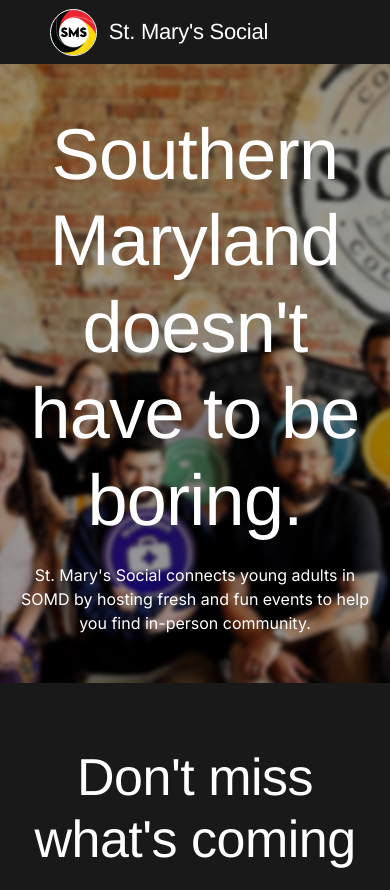
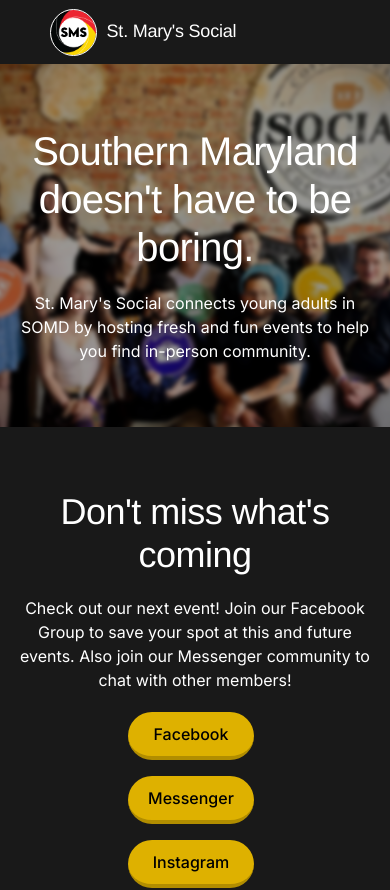
Before and after one commit to phoebe-wing/st-marys-social-website, a React (Vite) app: page / in a window 390 px wide. Shown: the top 890 px of the page. Built offline with nearby package versions, Linux system fonts and the light colour scheme; a web font is replaced by a local one.

Commit message:
mobile improved

```diff
--- a/src/components/HomeMobile.tsx
+++ b/src/components/HomeMobile.tsx
@@ -100,7 +100,7 @@
 
   return (
     <div
-      className="flex flex-col items-start relative"
+      className="flex flex-col items-start relative w-full overflow-x-hidden"
       data-spacing-sizing-mode="mobile"
       data-typography-mode="mobile"
     >
@@ -121,7 +121,7 @@
       </header>
 
       <section
-        className="relative flex flex-col items-center justify-center min-h-[70vh] px-[var(--spacing-sizing-page-padding-padding-global)] py-12 self-stretch w-full overflow-hidden"
+        className="flex flex-col items-center gap-12 pt-[var(--spacing-sizing-section-padding-padding-section-large)] pr-[var(--spacing-sizing-page-padding-padding-global)] pb-[var(--spacing-sizing-section-padding-padding-section-large)] pl-[var(--spacing-sizing-page-padding-padding-global)] relative self-stretch w-full flex-[0_0_auto] overflow-hidden"
         aria-labelledby="hero-heading"
       >
         <div
@@ -130,7 +130,8 @@
           aria-hidden="true"
         />
         <div className="absolute inset-0 bg-black/40" aria-hidden="true" />
-        <div className="flex flex-col items-center gap-5 relative w-full">
+        <div className="flex flex-col max-w-[var(--spacing-sizing-container-container-large)] items-center gap-12 relative w-full flex-[0_0_auto]">
+          <div className="flex flex-col max-w-[var(--spacing-sizing-max-width-max-width-large)] items-center gap-5 relative w-full flex-[0_0_auto]">
             <h1
               id="hero-heading"
               className="relative self-stretch mt-[-1.00px] font-heading-h1 font-[number:var(--heading-h1-font-weight)] text-[color:var(--primitives-color-white)] text-[length:var(--heading-h1-font-size)] text-center tracking-[var(--heading-h1-letter-spacing)] leading-[var(--heading-h1-line-height)] [font-style:var(--heading-h1-font-style)]"
@@ -141,6 +142,7 @@
               St. Mary&#39;s Social connects young adults in SOMD by hosting
               fresh and fun events to help you find in-person community.
             </p>
+          </div>
         </div>
       </section>
 
@@ -325,34 +327,6 @@
         </div>
       </section>
 
-      <footer className="flex flex-col items-start pr-[var(--spacing-sizing-page-padding-padding-global)] pl-[var(--spacing-sizing-page-padding-padding-global)] py-0 relative self-stretch w-full flex-[0_0_auto]">
-        <div className="flex-col max-w-[var(--spacing-sizing-container-container-large)] items-start gap-4 p-4 flex-[0_0_auto] bg-primitives-color-neutral-dark rounded-[var(--UI-styles-radius-medium)] border-0 border-none flex relative w-full border-[color:var(--color-schemes-color-scheme-2-border)]">
-          <div className="flex items-start gap-1 relative self-stretch w-full flex-[0_0_auto]">
-            <div className="flex flex-col items-start relative flex-1 grow">
-              <p className="font-text-regular-semi-bold font-[number:var(--text-regular-semi-bold-font-weight)] text-[color:var(--color-schemes-color-scheme-2-text)] text-[length:var(--text-regular-semi-bold-font-size)] tracking-[var(--text-regular-semi-bold-letter-spacing)] leading-[var(--text-regular-semi-bold-line-height)] relative self-stretch mt-[-1.00px] [font-style:var(--text-regular-semi-bold-font-style)]">
-                Find us where the action is
-              </p>
-              <p className="text-[color:var(--color-schemes-color-scheme-2-text)] text-[length:var(--text-small-normal-font-size)] leading-[var(--text-small-normal-line-height)] relative self-stretch font-text-small-normal font-[number:var(--text-small-normal-font-weight)] tracking-[var(--text-small-normal-letter-spacing)] [font-style:var(--text-small-normal-font-style)]">
-                Join SMS on social media
-              </p>
-            </div>
-          </div>
-          <div className="inline-flex items-start gap-3 relative flex-[0_0_auto]">
-            {socialLinks.map((link, index) => (
-              <a
-                key={index}
-                href={link.href}
-                target="_blank"
-                rel="noopener noreferrer"
-                aria-label={link.label}
-                className="cursor-pointer"
-              >
-                <link.Icon className="!relative !w-6 !h-6" />
-              </a>
-            ))}
-          </div>
-        </div>
-      </footer>
     </div>
   );
 };
--- a/src/index.css
+++ b/src/index.css
@@ -448,6 +448,12 @@
   --typography-text-sizes-heading-6: 18px;
   --typography-text-sizes-text-large: 18px;
   --typography-text-sizes-text-medium: 16px;
+  --heading-h1-font-size: 40px;
+  --heading-h2-font-size: 36px;
+  --heading-h3-font-size: 32px;
+  --heading-h4-font-size: 24px;
+  --heading-h5-font-size: 20px;
+  --heading-h6-font-size: 18px;
 }
 
 [data-spacing-sizing-mode="desktop"] {
```
